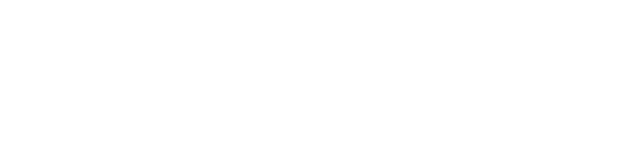
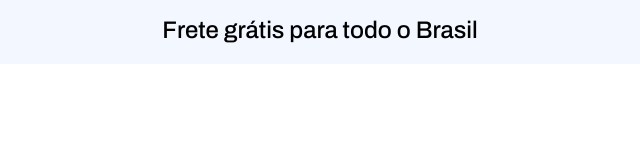
Before and after one commit to Guizzs26/Jordan-Shoes---Challenge, a plain HTML site: page src/app/index.html in a window 1280 px wide. Shown: the whole page, without its empty margins (320-960 px from the left). Drawn offline with Linux system fonts and the light colour scheme.

Commit message:
feat:add free shipping section

```diff
--- a/src/app/index.html
+++ b/src/app/index.html
@@ -4,6 +4,16 @@
     <meta charset="UTF-8" />
     <meta name="viewport" content="width=device-width, initial-scale=1.0" />
     <title>Jordan Shoes - Challenge #2</title>
+
+    <link rel="stylesheet" href="../css/styles.css" />
   </head>
-  <body></body>
+  <body>
+    <div class="top-fixed">
+      <p>Frete grátis para todo o Brasil</p>
+    </div>
+
+    <div class="hero"></div>
+
+    <div class="container"></div>
+  </body>
 </html>
--- a/src/css/styles.css
+++ b/src/css/styles.css
@@ -13,10 +13,18 @@
   --white: #ffffff;
 }
 
-/* General styles */
+/* Reset */
+
+* {
+  margin: 0;
+  padding: 0;
+  box-sizing: border-box;
+}
+
+/* General Styles */
 
 html {
-  font-size: 67.5%;
+  font-size: 62.5%;
 }
 
 body {
@@ -24,3 +32,18 @@
 }
 
 /*  */
+
+.top-fixed {
+  height: 6.4rem;
+
+  padding: 1.8rem;
+
+  background-color: #f3f7ff;
+}
+
+.top-fixed p {
+  font-size: 2.4rem;
+  font-weight: 500;
+  text-align: center;
+  line-height: 1.08;
+}
```
